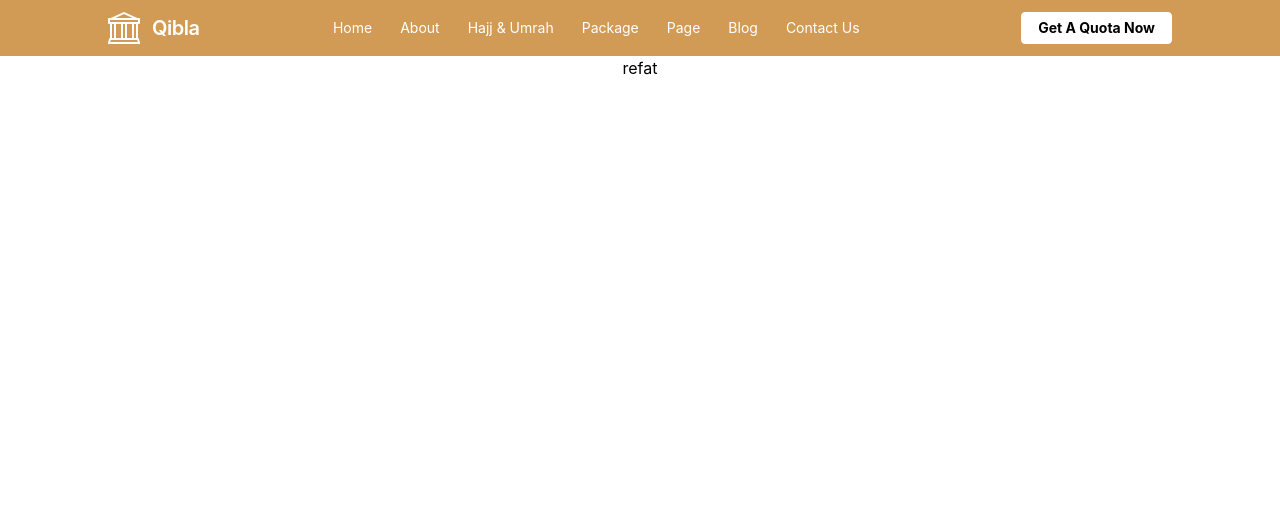
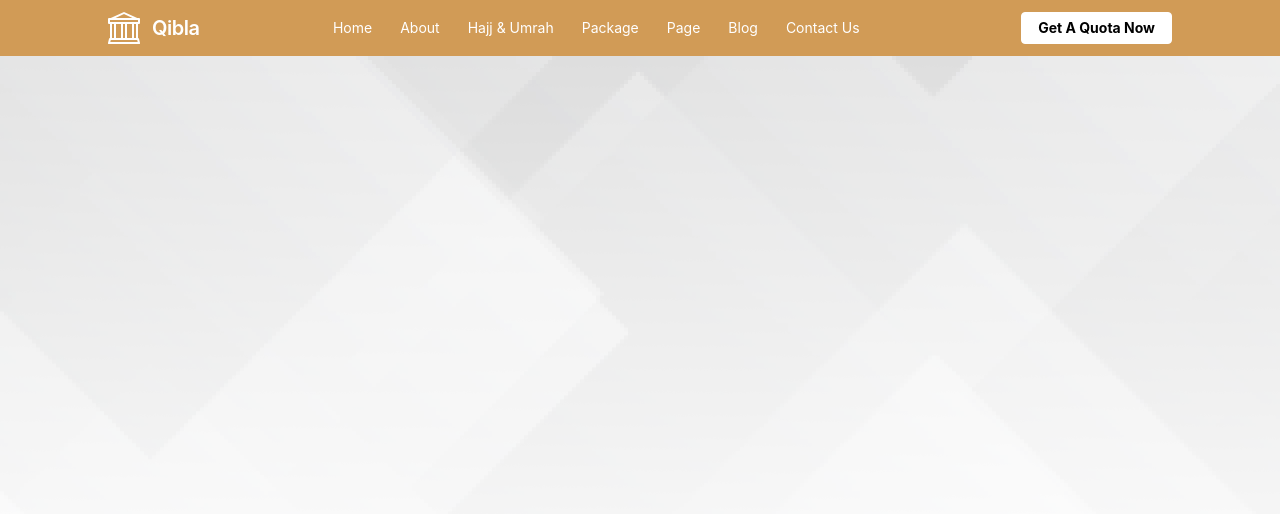
Before and after one commit to refat441/Qibla, a React (Create React App) app: page /Error in a window 1280 px wide. Shown: the top 514 px of the page. Built offline with nearby package versions, Linux system fonts and the light colour scheme; a web font is replaced by a local one.

Commit message:
error hader

```diff
--- /dev/null
+++ b/src/components/Error/ErrorHader.css
@@ -0,0 +1,4 @@
+.bgimage{
+    background-image: url('/public/img/background.png');
+
+}
--- a/src/components/Error/ErrorHader.js
+++ b/src/components/Error/ErrorHader.js
@@ -1,9 +1,9 @@
 import React from 'react';
-
+import './ErrorHader.css'
 const ErrorHader = () => {
     return (
-        <div>
-            <p>refat</p>
+        <div className='bgimage h-[500px]'>
+
         </div>
     );
 };
```
